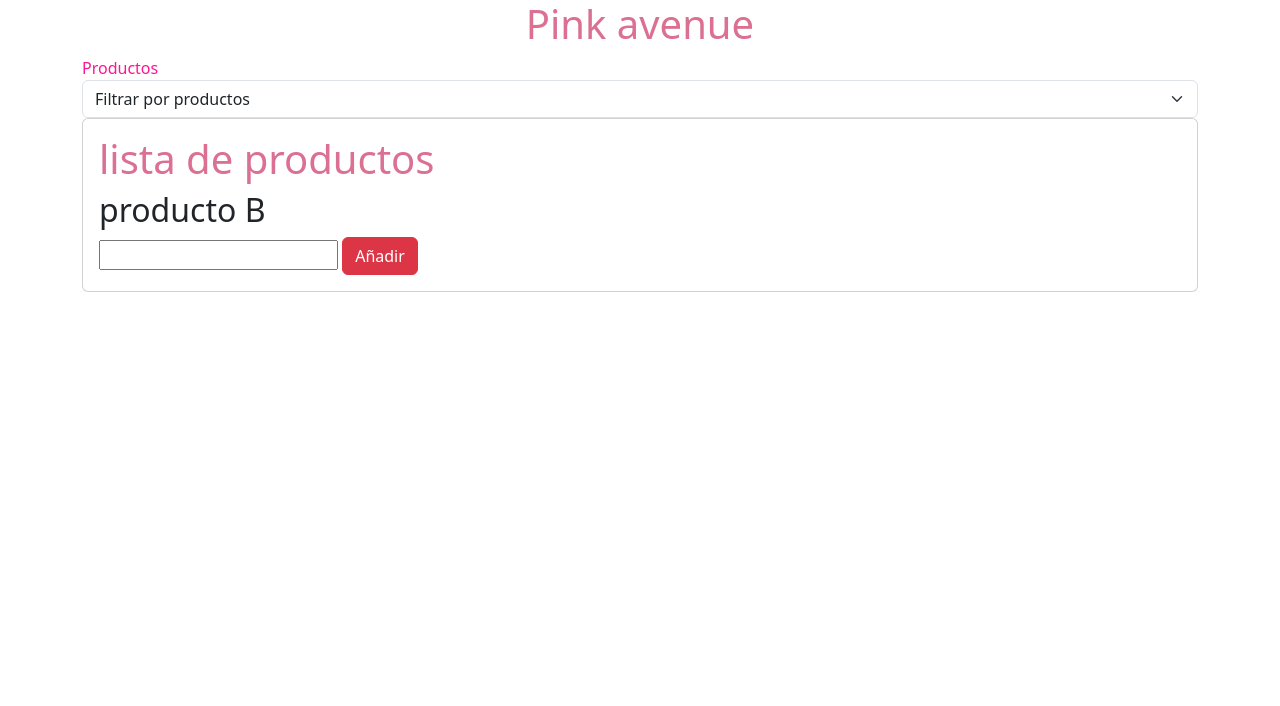
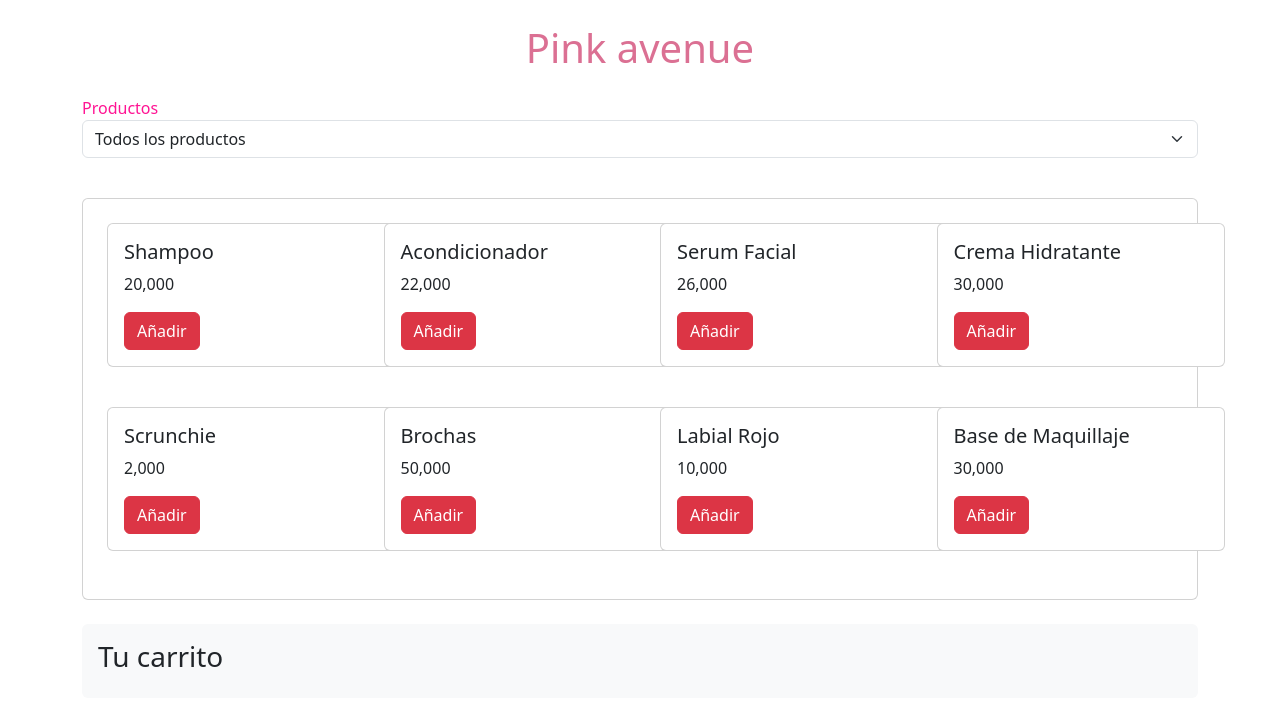
Before and after one commit to wforeros1/tienda-interactiva, a plain HTML site: page index.html in a window 1280 px wide. Drawn offline with nearby package versions, Linux system fonts and the light colour scheme.

Commit message:
se agrego funciones al java.js

```diff
--- a/index.html
+++ b/index.html
@@ -7,29 +7,38 @@
     <link href="https://cdn.jsdelivr.net/npm/bootstrap@5.3.5/dist/css/bootstrap.min.css" rel="stylesheet" integrity="sha384-SgOJa3DmI69IUzQ2PVdRZhwQ+dy64/BUtbMJw1MZ8t5HZApcHrRKUc4W0kG879m7" crossorigin="anonymous">
     <link rel="stylesheet" href="styles.css">
 </head>
+
 <body onload="init()">
+
   <div class="container">
-      <div class="container">
-          <h1 class="text-center">Pink avenue</h1>
-      </div>
+        <!-- titulo -->
+    <h1 class="text-center my-4">Pink avenue</h1>
+      <!-- filtrar por categoria -->
+    <div mb-4>
       <label for="">Productos</label>
-        <select class="form-select">
-          <option selected>Filtrar por productos</option>
+      <select  id="opcion" class="form-select" onchange="filtrarCategoria()">
         <option value="1">Todos los productos</option>
         <option value="2">Productos capilares</option>
         <option value="3">Skincare</option>
         <option value="4">Accesorios</option>
         <option value="5">Maquillaje</option>
       </select>
-        <div class="card">
+    </div>
+
+    <div class="mb-3">
+      <span class="badge bg-pink">Carrito: <span id="contadorCarrito">0</span></span>
+    </div>
+
+    <div class="card" >
           <div class="card-body">
-            <div id="card1">
-              lista de productos
+            <div class="row" id="card1">
+
             </div>
           </div>
       </div>
-        <div id="carrito">
-
+        <div id="carrito" class="mt-4 p-3 bg-light rounded">
+          <h3>Tu carrito</h3>
+          <div id="listaCarrito"></div>
         </div>
   </div>
       <script src="https://cdn.jsdelivr.net/npm/bootstrap@5.3.5/dist/js/bootstrap.bundle.min.js" integrity="sha384-k6d4wzSIapyDyv1kpU366/PK5hCdSbCRGRCMv+eplOQJWyd1fbcAu9OCUj5zNLiq" crossorigin="anonymous"></script>
--- a/java.js
+++ b/java.js
@@ -1,20 +1,68 @@
+var productos = [
+    { id:1, nombre: "Shampoo", categoria: "2", precio: 20000 },
+    { id:2, nombre: "Acondicionador", categoria: "2", precio: 22000 },
+    { id:3, nombre: "Serum Facial", categoria: "3", precio: 26000 },
+    { id:4, nombre: "Crema Hidratante", categoria: "3", precio: 30000 },
+    { id:5, nombre: "Scrunchie", categoria: "4", precio: 2000 },
+    { id:6, nombre: "Brochas", categoria: "4", precio: 50000 },
+    { id:7, nombre: "Labial Rojo", categoria: "5",precio: 10000 },
+    { id:8, nombre: "Base de Maquillaje", categoria: "5", precio: 30000 },
+
+]
+
+var carrito = []
+
 function init(){
-    var card = document.getElementById("card1")
-    card = card.innerHTML =
-    `
-        <div>
-            <h1>lista de productos</h1>
-            <h2> producto B </h2>
-            <input type="number" name="nombre1" id="input1">
-            <button onclick="agregarCarrito()" type="button" class="btn btn-danger">Añadir</button>
-        </div>
-    `
+    filtrarCategoria()
 }
 
-function agregarCarrito(){
-    var nombre = document.getElementsByName("nombre1")
-    var valor = document.getElementById("input1").value;
-    var carrito  = document.getElementById("carrito");
-    carrito = carrito.innerHTML=`<h1>nombre: ${nombre} cantidad: ${valor}</h1>`;
 
+
+function filtrarCategoria(){
+    let opcion = document.getElementById("opcion").value
+
+
+    let productosFiltrados = []
+
+    switch (opcion){
+        case "1":
+            productosFiltrados = productos
+            break
+        case "2":
+            productosFiltrados = productos.filter(p => p.categoria== 2)
+            break
+        case "3":
+            productosFiltrados = productos.filter(p => p.categoria== 3)
+            break
+        case "4":
+            productosFiltrados = productos.filter(p => p.categoria== 4)
+            break
+        case "5":
+            productosFiltrados = productos.filter(p => p.categoria== 5)
+            break
+        default:
+            productosFiltrados = [];
+            break;
+    }
+
+    mostrarProductos(productosFiltrados)
 }
+
+function mostrarProductos(listaProductos){
+    let contenedor = document.getElementById("card1")
+    contenedor.innerHTML =""
+
+    listaProductos.forEach(producto => {
+        contenedor.innerHTML += `
+        <div class="col-sm-6 col-md-4 col-lg-3 mb-4">
+            <div class="card m-2" style="width: 18rem;">
+                <div class="card-body">
+                    <h5 class="card-title">${producto.nombre}</h5>
+                    <p class="card-text">${producto.precio.toLocaleString()}</p>
+                    <button onclick="agregarCarrito(${producto.id})" type="button" class="btn btn-danger boton">Añadir</button>
+                </div>
+            </div>
+        </div>
+        `
+    })
+}
```
Also changed, not shown: styles.css (line endings or trailing spaces). Lines whose indentation alone changed are shown as unchanged.
